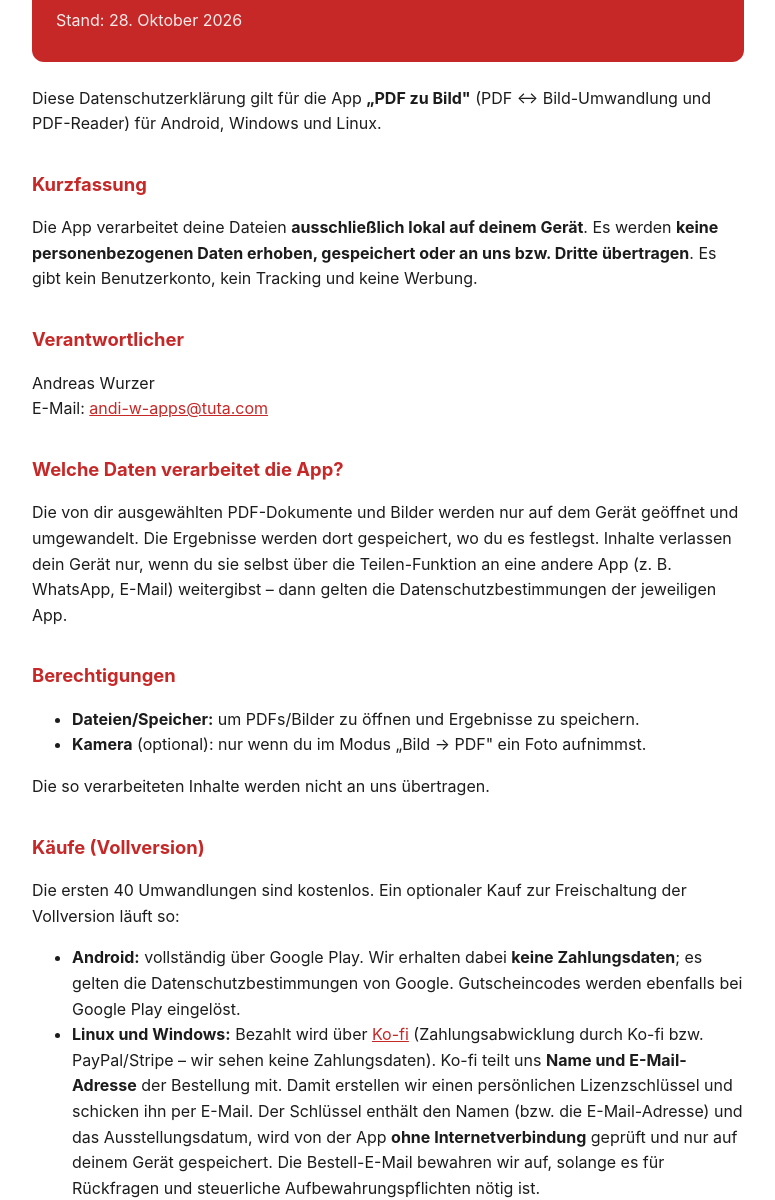
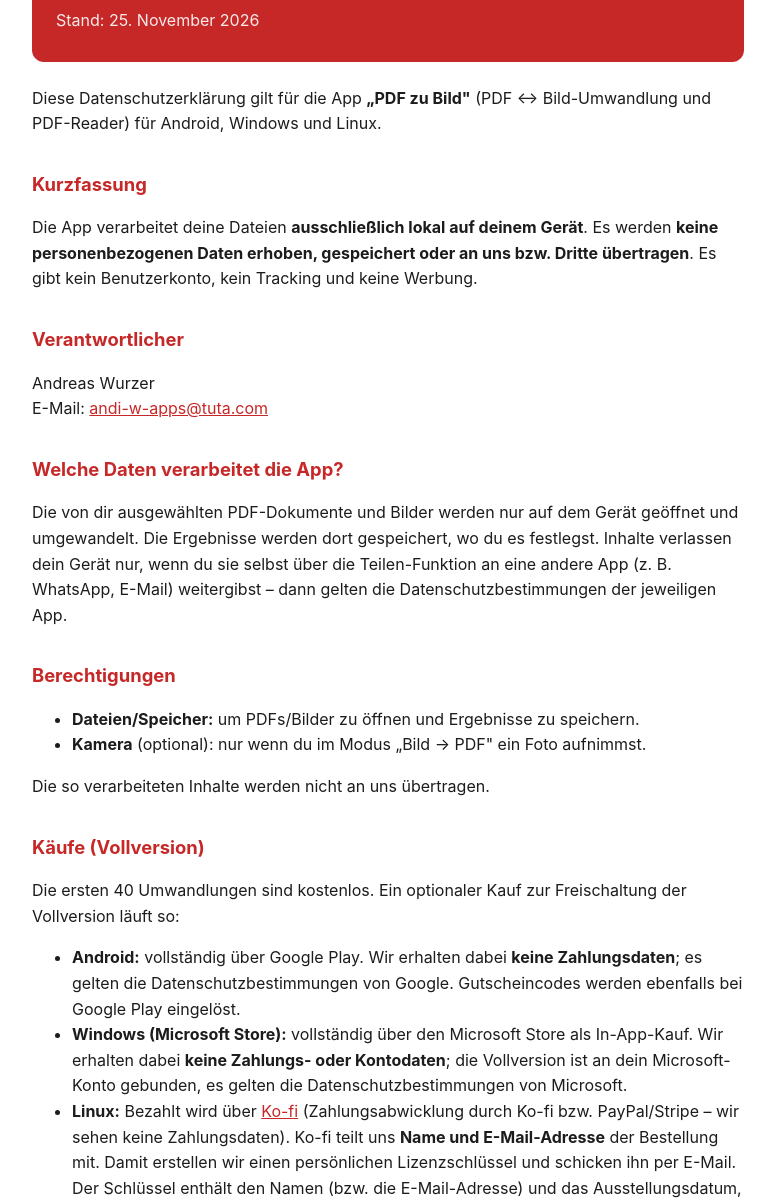
Before and after one commit to andreaswurzer110-hub/pdfzubild-privacy, a plain HTML site: page index.html in a window 1280 px wide. Shown: the part 97-1297 px from the top of the page, without its empty margins (252-1027 px from the left). Drawn offline with Linux system fonts and the light colour scheme.

Commit message:
Windows-Kauf über den Microsoft Store, Ko-fi nur noch für Linux
Danke-Seite: Schlüssel gilt auch nach Neuinstallation, E-Mail aufheben.
Store-Bildschirmfotos unter store/ (für das Partner Center).

Co-Authored-By: Claude Opus 5.5 <noreply@anthropic.com>

```diff
--- a/index.html
+++ b/index.html
@@ -27,7 +27,7 @@
 <body>
   <header>
     <h1>PDF zu Bild – Datenschutzerklärung</h1>
-    <p>Stand: 28. Oktober 2026</p>
+    <p>Stand: 25. November 2026</p>
   </header>
 
   <p>Diese Datenschutzerklärung gilt für die App <strong>„PDF zu Bild"</strong>
@@ -65,7 +65,12 @@
     dabei <strong>keine Zahlungsdaten</strong>; es gelten die
     Datenschutzbestimmungen von Google. Gutscheincodes werden ebenfalls bei
     Google&nbsp;Play eingelöst.</li>
-    <li><strong>Linux und Windows:</strong> Bezahlt wird über
+    <li><strong>Windows (Microsoft Store):</strong> vollständig über den
+    Microsoft&nbsp;Store als In-App-Kauf. Wir erhalten dabei <strong>keine
+    Zahlungs- oder Kontodaten</strong>; die Vollversion ist an dein
+    Microsoft-Konto gebunden, es gelten die Datenschutzbestimmungen von
+    Microsoft.</li>
+    <li><strong>Linux:</strong> Bezahlt wird über
     <a href="https://ko-fi.com/andreaswurzer">Ko-fi</a> (Zahlungsabwicklung
     durch Ko-fi bzw. PayPal/Stripe – wir sehen keine Zahlungsdaten). Ko-fi
     teilt uns <strong>Name und E-Mail-Adresse</strong> der Bestellung mit. Damit
```
Also changed, not shown: lizenz.html (+6 -1 lines), store/1_pdf_zu_bild.png (added), store/2_bildansicht.png (added), store/3_bild_zu_pdf.png (added), store/4_zuschneiden.png (added), store/5_reader.png (added).
